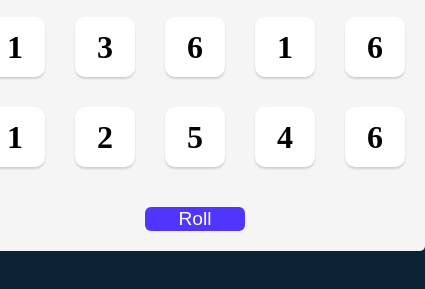
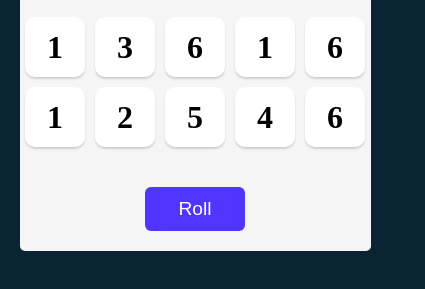
Before and after one commit to Caarlos94/tenzie, a React app: page / in a window 390 px wide. Shown: the part 289-578 px from the top of the page, 425 px wide, since content can reach past the window. Built offline with nearby package versions, Linux system fonts and the light colour scheme.

Commit message:
se añade media query

```diff
--- a/src/index.css
+++ b/src/index.css
@@ -90,3 +90,12 @@ body {
     margin-top: 10px;
     text-align: center;
 }
+
+@media (max-width: 600px) {
+    .tenzie-cont {
+        width: 90vw;
+    }
+    .tenzie-container {
+        gap: 10px;
+    }
+  }
```
